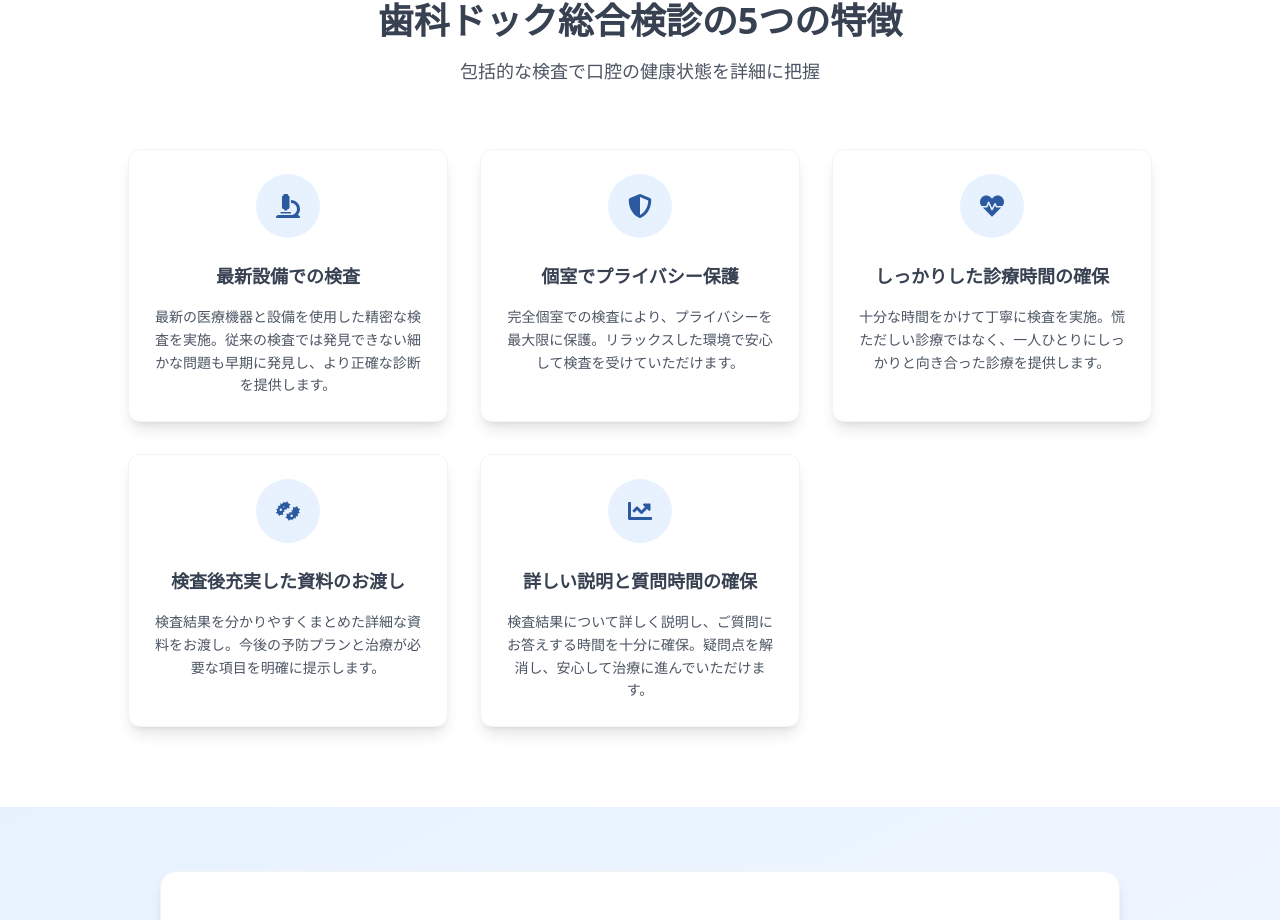
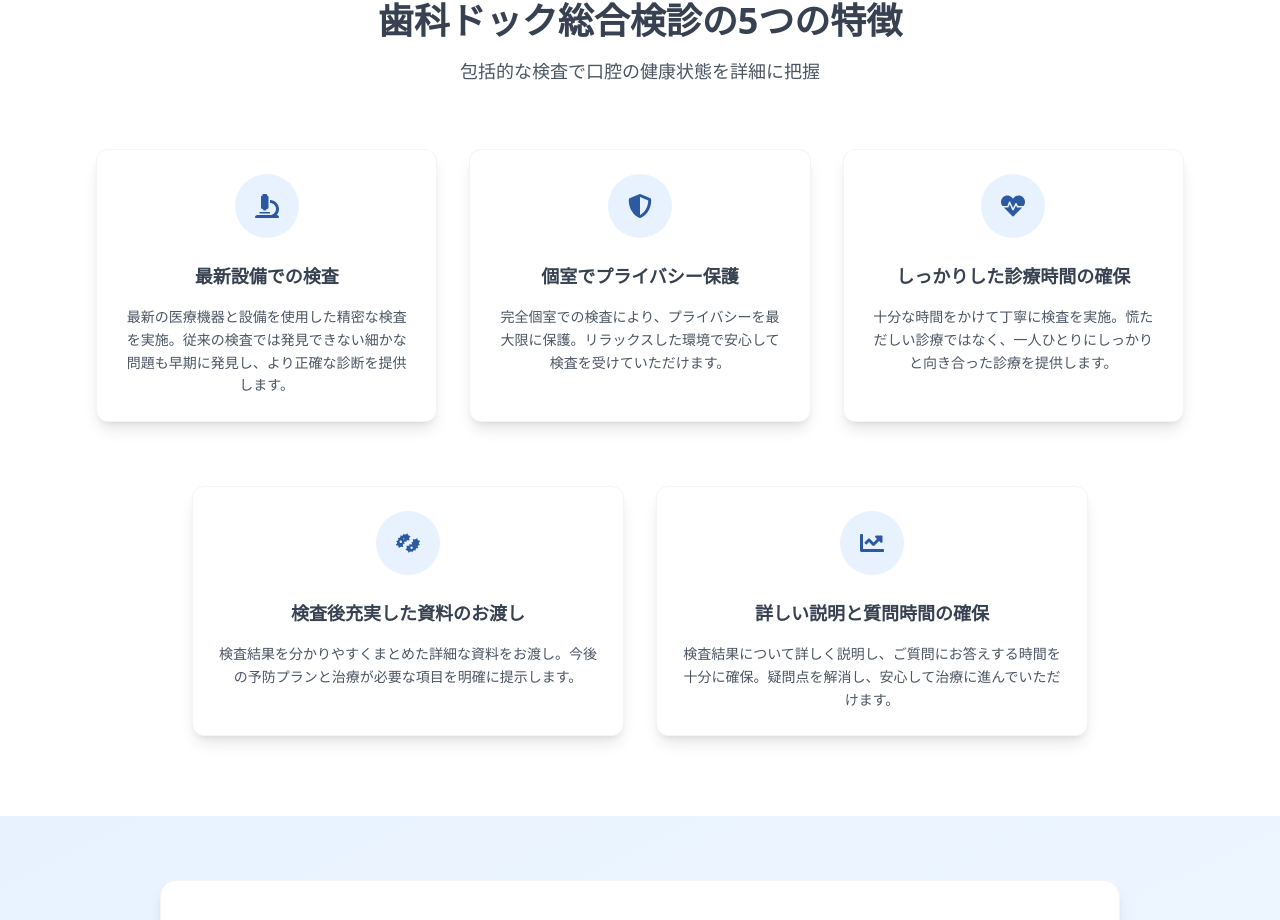
Before and after one commit to Rikublender3d/doc_lppage, a React (Vite) app: page / in a window 1280 px wide. Shown: the part 1383-2303 px from the top of the page. Built offline with nearby package versions, Linux system fonts and the light colour scheme.

Commit message:
Improve layout for 5 features section: arrange in 3+2 grid layout for better visual balance

```diff
--- a/src/App.tsx
+++ b/src/App.tsx
@@ -90,24 +90,58 @@
             <h2 className="text-3xl md:text-4xl font-bold text-gray-700 mb-4">歯科ドック総合検診の5つの特徴</h2>
             <p className="text-lg text-gray-600">包括的な検査で口腔の健康状態を詳細に把握</p>
           </div>
-          <div className="grid grid-cols-1 md:grid-cols-2 lg:grid-cols-3 gap-8 max-w-5xl mx-auto">
-            {[
-              { icon: FaMicroscope, title: "最新設備での検査", desc: "最新の医療機器と設備を使用した精密な検査を実施。従来の検査では発見できない細かな問題も早期に発見し、より正確な診断を提供します。" },
-              { icon: FaShieldAlt, title: "個室でプライバシー保護", desc: "完全個室での検査により、プライバシーを最大限に保護。リラックスした環境で安心して検査を受けていただけます。" },
-              { icon: FaHeartbeat, title: "しっかりした診療時間の確保", desc: "十分な時間をかけて丁寧に検査を実施。慌ただしい診療ではなく、一人ひとりにしっかりと向き合った診療を提供します。" },
-              { icon: FaBacteria, title: "検査後充実した資料のお渡し", desc: "検査結果を分かりやすくまとめた詳細な資料をお渡し。今後の予防プランと治療が必要な項目を明確に提示します。" },
-              { icon: FaChartLine, title: "詳しい説明と質問時間の確保", desc: "検査結果について詳しく説明し、ご質問にお答えする時間を十分に確保。疑問点を解消し、安心して治療に進んでいただけます。" }
-            ].map((feature, index) => (
-              <div key={index} className="bg-white p-6 rounded-xl shadow-lg border border-gray-100 hover:shadow-xl transition-shadow duration-300">
+          <div className="grid grid-cols-1 md:grid-cols-2 lg:grid-cols-3 gap-8 max-w-6xl mx-auto">
+            {/* 最初の3つの特徴 */}
+            <div className="md:col-span-2 lg:col-span-3 grid grid-cols-1 md:grid-cols-3 gap-8 mb-8">
+              <div className="bg-white p-6 rounded-xl shadow-lg border border-gray-100 hover:shadow-xl transition-shadow duration-300">
                 <div className="text-center">
                   <div className="w-16 h-16 bg-[#e8f2ff] rounded-full flex items-center justify-center mx-auto mb-6">
-                    <feature.icon className="text-2xl text-[#2c5aa0]" />
+                    <FaMicroscope className="text-2xl text-[#2c5aa0]" />
                   </div>
-                  <h3 className="text-lg font-semibold mb-4 text-gray-700">{feature.title}</h3>
-                  <p className="text-gray-600 text-sm leading-relaxed">{feature.desc}</p>
+                  <h3 className="text-lg font-semibold mb-4 text-gray-700">最新設備での検査</h3>
+                  <p className="text-gray-600 text-sm leading-relaxed">最新の医療機器と設備を使用した精密な検査を実施。従来の検査では発見できない細かな問題も早期に発見し、より正確な診断を提供します。</p>
                 </div>
               </div>
-            ))}
+              <div className="bg-white p-6 rounded-xl shadow-lg border border-gray-100 hover:shadow-xl transition-shadow duration-300">
+                <div className="text-center">
+                  <div className="w-16 h-16 bg-[#e8f2ff] rounded-full flex items-center justify-center mx-auto mb-6">
+                    <FaShieldAlt className="text-2xl text-[#2c5aa0]" />
+                  </div>
+                  <h3 className="text-lg font-semibold mb-4 text-gray-700">個室でプライバシー保護</h3>
+                  <p className="text-gray-600 text-sm leading-relaxed">完全個室での検査により、プライバシーを最大限に保護。リラックスした環境で安心して検査を受けていただけます。</p>
+                </div>
+              </div>
+              <div className="bg-white p-6 rounded-xl shadow-lg border border-gray-100 hover:shadow-xl transition-shadow duration-300">
+                <div className="text-center">
+                  <div className="w-16 h-16 bg-[#e8f2ff] rounded-full flex items-center justify-center mx-auto mb-6">
+                    <FaHeartbeat className="text-2xl text-[#2c5aa0]" />
+                  </div>
+                  <h3 className="text-lg font-semibold mb-4 text-gray-700">しっかりした診療時間の確保</h3>
+                  <p className="text-gray-600 text-sm leading-relaxed">十分な時間をかけて丁寧に検査を実施。慌ただしい診療ではなく、一人ひとりにしっかりと向き合った診療を提供します。</p>
+                </div>
+              </div>
+            </div>
+            {/* 残り2つの特徴 */}
+            <div className="md:col-span-2 lg:col-span-3 grid grid-cols-1 md:grid-cols-2 gap-8 max-w-4xl mx-auto">
+              <div className="bg-white p-6 rounded-xl shadow-lg border border-gray-100 hover:shadow-xl transition-shadow duration-300">
+                <div className="text-center">
+                  <div className="w-16 h-16 bg-[#e8f2ff] rounded-full flex items-center justify-center mx-auto mb-6">
+                    <FaBacteria className="text-2xl text-[#2c5aa0]" />
+                  </div>
+                  <h3 className="text-lg font-semibold mb-4 text-gray-700">検査後充実した資料のお渡し</h3>
+                  <p className="text-gray-600 text-sm leading-relaxed">検査結果を分かりやすくまとめた詳細な資料をお渡し。今後の予防プランと治療が必要な項目を明確に提示します。</p>
+                </div>
+              </div>
+              <div className="bg-white p-6 rounded-xl shadow-lg border border-gray-100 hover:shadow-xl transition-shadow duration-300">
+                <div className="text-center">
+                  <div className="w-16 h-16 bg-[#e8f2ff] rounded-full flex items-center justify-center mx-auto mb-6">
+                    <FaChartLine className="text-2xl text-[#2c5aa0]" />
+                  </div>
+                  <h3 className="text-lg font-semibold mb-4 text-gray-700">詳しい説明と質問時間の確保</h3>
+                  <p className="text-gray-600 text-sm leading-relaxed">検査結果について詳しく説明し、ご質問にお答えする時間を十分に確保。疑問点を解消し、安心して治療に進んでいただけます。</p>
+                </div>
+              </div>
+            </div>
           </div>
         </div>
       </section>
```
